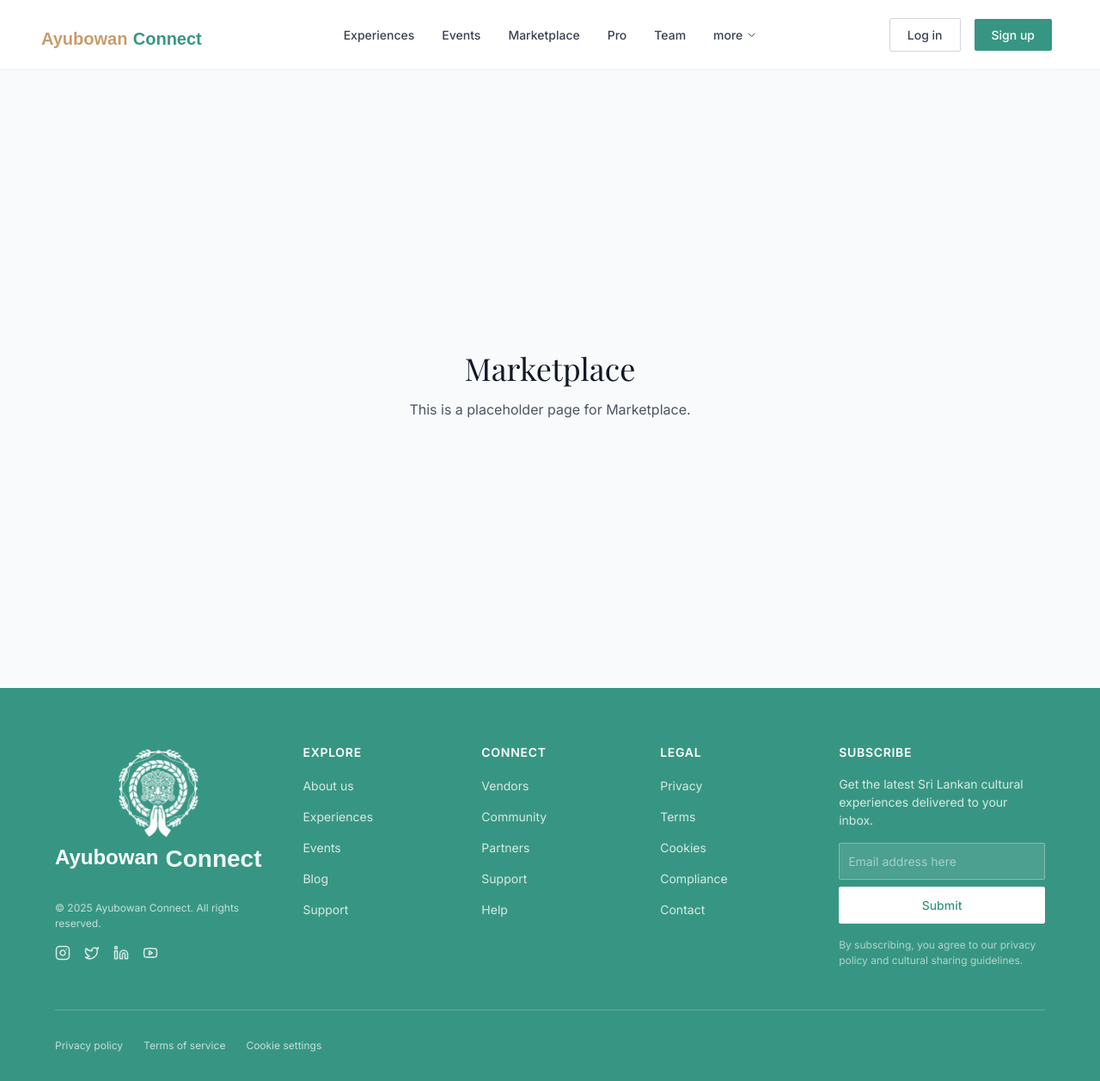
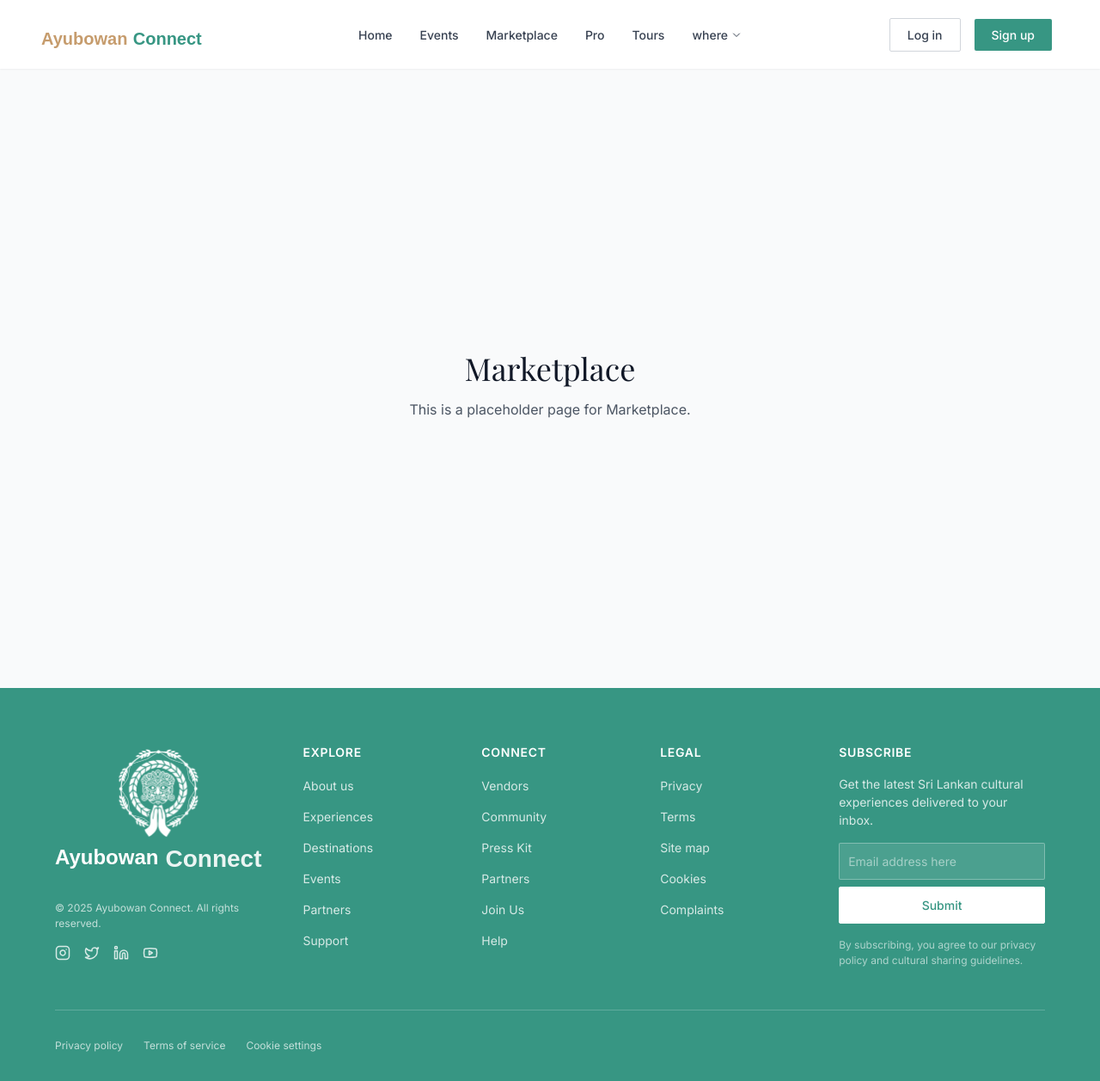
Before and after one commit to MatheeshaB2004/Ayubowan-Connect, a Next.js app in the folder ayubowan-connect/: page /marketplace in a window 1280 px wide. Shown: the whole page at 86% size. Built offline with nearby package versions, Linux system fonts and the light colour scheme; a web font is replaced by a local one.

Commit message:
Refactor Footer, GlobalHeader, and NavbarGuest components for improved readability and consistency

```diff
--- a/ayubowan-connect/components/header_footer/Footer.tsx
+++ b/ayubowan-connect/components/header_footer/Footer.tsx
@@ -1,77 +1,159 @@
-'use client';
+"use client";
 
-import React from 'react';
-import Link from 'next/link';
-import { Instagram, Twitter, Linkedin, Youtube } from 'lucide-react';
-import '../../styles/components/Footer.css';
+import React from "react";
+import Link from "next/link";
+import { Instagram, Twitter, Linkedin, Youtube } from "lucide-react";
+import "../../styles/components/Footer.css";
 
 const Footer: React.FC = () => {
   return (
     <footer className="site-footer">
       <div className="container mx-auto">
         <div className="footer-grid">
-
           {/* Brand Column */}
           <div className="footer-brand-col">
-             <Link href="/" className="footer-brand-link animate-fade-in-up">
-              <img src="/logo.png" alt="Ayubowan Connect" className="footer-logo-image" />
+            <Link href="/" className="footer-brand-link animate-fade-in-up">
+              <img
+                src="/logo.png"
+                alt="Ayubowan Connect"
+                className="footer-logo-image"
+              />
               <div className="footer-brand-text">
                 <span className="brand-ayubowan">Ayubowan</span>
                 <span className="brand-connect">Connect</span>
               </div>
             </Link>
-             <p className="footer-copyright">
+            <p className="footer-copyright">
               © 2025 Ayubowan Connect. All rights reserved.
             </p>
             <div className="footer-socials">
-                <a href="#"><Instagram size={18} /></a>
-                <a href="#"><Twitter size={18} /></a>
-                <a href="#"><Linkedin size={18} /></a>
-                <a href="#"><Youtube size={18} /></a>
+              <a href="#">
+                <Instagram size={18} />
+              </a>
+              <a href="#">
+                <Twitter size={18} />
+              </a>
+              <a href="#">
+                <Linkedin size={18} />
+              </a>
+              <a href="#">
+                <Youtube size={18} />
+              </a>
             </div>
           </div>
 
           {/* Links Column 1 */}
           <div>
-            <h3 className="footer-heading">Explore</h3>
+            <h3 className="footer-heading">EXPLORE</h3>
             <ul className="footer-links">
-              <li><a href="#" onClick={(e) => e.preventDefault()}>About us</a></li>
-              <li><a href="#" onClick={(e) => e.preventDefault()}>Experiences</a></li>
-              <li><a href="#" onClick={(e) => e.preventDefault()}>Events</a></li>
-              <li><a href="#" onClick={(e) => e.preventDefault()}>Blog</a></li>
-              <li><a href="#" onClick={(e) => e.preventDefault()}>Support</a></li>
+              <li>
+                <a href="#" onClick={(e) => e.preventDefault()}>
+                  About us
+                </a>
+              </li>
+              <li>
+                <a href="#" onClick={(e) => e.preventDefault()}>
+                  Experiences
+                </a>
+              </li>
+              <li>
+                <a href="#" onClick={(e) => e.preventDefault()}>
+                  Destinations
+                </a>
+              </li>
+              <li>
+                <a href="#" onClick={(e) => e.preventDefault()}>
+                  Events
+                </a>
+              </li>
+              <li>
+                <a href="#" onClick={(e) => e.preventDefault()}>
+                  Partners
+                </a>
+              </li>
+              <li>
+                <a href="#" onClick={(e) => e.preventDefault()}>
+                  Support
+                </a>
+              </li>
             </ul>
           </div>
 
           {/* Links Column 2 */}
           <div>
-            <h3 className="footer-heading">Connect</h3>
+            <h3 className="footer-heading">CONNECT</h3>
             <ul className="footer-links">
-              <li><a href="#" onClick={(e) => e.preventDefault()}>Vendors</a></li>
-              <li><a href="#" onClick={(e) => e.preventDefault()}>Community</a></li>
-              <li><a href="#" onClick={(e) => e.preventDefault()}>Partners</a></li>
-              <li><a href="#" onClick={(e) => e.preventDefault()}>Support</a></li>
-              <li><a href="#" onClick={(e) => e.preventDefault()}>Help</a></li>
+              <li>
+                <a href="#" onClick={(e) => e.preventDefault()}>
+                  Vendors
+                </a>
+              </li>
+              <li>
+                <a href="#" onClick={(e) => e.preventDefault()}>
+                  Community
+                </a>
+              </li>
+              <li>
+                <a href="#" onClick={(e) => e.preventDefault()}>
+                  Press Kit
+                </a>
+              </li>
+              <li>
+                <a href="#" onClick={(e) => e.preventDefault()}>
+                  Partners
+                </a>
+              </li>
+              <li>
+                <a href="#" onClick={(e) => e.preventDefault()}>
+                  Join Us
+                </a>
+              </li>
+              <li>
+                <a href="#" onClick={(e) => e.preventDefault()}>
+                  Help
+                </a>
+              </li>
             </ul>
           </div>
 
           {/* Links Column 3 */}
           <div>
-            <h3 className="footer-heading">Legal</h3>
+            <h3 className="footer-heading">LEGAL</h3>
             <ul className="footer-links">
-              <li><a href="#" onClick={(e) => e.preventDefault()}>Privacy</a></li>
-              <li><a href="#" onClick={(e) => e.preventDefault()}>Terms</a></li>
-              <li><a href="#" onClick={(e) => e.preventDefault()}>Cookies</a></li>
-              <li><a href="#" onClick={(e) => e.preventDefault()}>Compliance</a></li>
-              <li><a href="#" onClick={(e) => e.preventDefault()}>Contact</a></li>
+              <li>
+                <a href="#" onClick={(e) => e.preventDefault()}>
+                  Privacy
+                </a>
+              </li>
+              <li>
+                <a href="#" onClick={(e) => e.preventDefault()}>
+                  Terms
+                </a>
+              </li>
+              <li>
+                <a href="#" onClick={(e) => e.preventDefault()}>
+                  Site map
+                </a>
+              </li>
+              <li>
+                <a href="#" onClick={(e) => e.preventDefault()}>
+                  Cookies
+                </a>
+              </li>
+              <li>
+                <a href="#" onClick={(e) => e.preventDefault()}>
+                  Complaints
+                </a>
+              </li>
             </ul>
           </div>
 
           {/* Newsletter Column */}
           <div className="footer-newsletter">
-            <h3 className="footer-heading">Subscribe</h3>
+            <h3 className="footer-heading">SUBSCRIBE</h3>
             <p className="newsletter-text">
-              Get the latest Sri Lankan cultural experiences delivered to your inbox.
+              Get the latest Sri Lankan cultural experiences delivered to your
+              inbox.
             </p>
             <form className="newsletter-form">
               <input
@@ -84,15 +166,21 @@ const Footer: React.FC = () => {
               </button>
             </form>
             <p className="newsletter-disclaimer">
-              By subscribing, you agree to our privacy policy and cultural sharing guidelines.
+              By subscribing, you agree to our privacy policy and cultural
+              sharing guidelines.
             </p>
           </div>
-
         </div>
         <div className="footer-bottom">
-             <a href="#" onClick={(e) => e.preventDefault()}>Privacy policy</a>
-             <a href="#" onClick={(e) => e.preventDefault()}>Terms of service</a>
-             <a href="#" onClick={(e) => e.preventDefault()}>Cookie settings</a>
+          <a href="#" onClick={(e) => e.preventDefault()}>
+            Privacy policy
+          </a>
+          <a href="#" onClick={(e) => e.preventDefault()}>
+            Terms of service
+          </a>
+          <a href="#" onClick={(e) => e.preventDefault()}>
+            Cookie settings
+          </a>
         </div>
       </div>
     </footer>
--- a/ayubowan-connect/components/header_footer/GlobalHeader.tsx
+++ b/ayubowan-connect/components/header_footer/GlobalHeader.tsx
@@ -1,12 +1,12 @@
-'use client';
+"use client";
 
-import React, { useState, useEffect } from 'react';
-import Link from 'next/link';
-import { usePathname } from 'next/navigation';
-import { useAuth } from '../../context/AuthContext';
-import NavbarGuest from './NavbarGuest';
-import NavbarTraveller from './NavbarTraveller';
-import NavbarVendor from './NavbarVendor';
+import React, { useState, useEffect } from "react";
+import Link from "next/link";
+import { usePathname } from "next/navigation";
+import { useAuth } from "../../context/AuthContext";
+import NavbarGuest from "./NavbarGuest";
+import NavbarTraveller from "./NavbarTraveller";
+import NavbarVendor from "./NavbarVendor";
 
 const GlobalHeader: React.FC = () => {
   const { role } = useAuth();
@@ -16,11 +16,11 @@ const GlobalHeader: React.FC = () => {
   const [isMobileMenuOpen, setIsMobileMenuOpen] = useState(false);
 
   const pathname = usePathname();
-  const isHome = pathname === '/' || pathname === '/landing';
+  const isHome = pathname === "/" || pathname === "/landing";
 
   useEffect(() => {
     const controlNavbar = () => {
-      if (typeof window !== 'undefined') {
+      if (typeof window !== "undefined") {
         const currentScrollY = window.scrollY;
 
         // Hide if scrolling down and past 100px, show if scrolling up
@@ -41,9 +41,9 @@ const GlobalHeader: React.FC = () => {
       }
     };
 
-    window.addEventListener('scroll', controlNavbar);
+    window.addEventListener("scroll", controlNavbar);
     return () => {
-      window.removeEventListener('scroll', controlNavbar);
+      window.removeEventListener("scroll", controlNavbar);
     };
   }, [lastScrollY]);
 
@@ -53,16 +53,15 @@ const GlobalHeader: React.FC = () => {
   // Text color class for child navbars
   // If transparent (Home + Top), text is white.
   // If solid (Scrolled or not Home), text is dark gray/lochinvar on hover
-  const textColorClass = isTransparent ? 'text-white' : 'text-gray-700';
+  const textColorClass = isTransparent ? "text-white" : "text-gray-700";
 
   // Base class + conditional class
-  const headerClass = `global-header ${isVisible ? '' : 'hidden-header'} ${isTransparent ? 'header-transparent' : 'header-solid'}`;
+  const headerClass = `global-header ${isVisible ? "" : "hidden-header"} ${isTransparent ? "header-transparent" : "header-solid"}`;
 
   return (
     <header className={headerClass}>
       <div className="container header-container relative">
         <div className="header-content">
-
           {/* Logo */}
           <div className="relative z-10 h-full flex items-center">
             <Link href="/" className="logo-container">
@@ -70,11 +69,13 @@ const GlobalHeader: React.FC = () => {
               <img
                 src="/logo.png"
                 alt="Ayubowan Connect"
-                className={`logo-image ${isTransparent ? '' : 'hidden-logo'}`}
+                className={`logo-image ${isTransparent ? "" : "hidden-logo"}`}
               />
 
               {/* Text Logo: Always visible but changes layout */}
-              <div className={`brand-text-container ${isTransparent ? 'layout-stacked' : 'layout-inline'}`}>
+              <div
+                className={`brand-text-container ${isTransparent ? "layout-stacked" : "layout-inline"}`}
+              >
                 <span className="brand-ayubowan">Ayubowan</span>
                 <span className="brand-connect">Connect</span>
               </div>
@@ -83,9 +84,15 @@ const GlobalHeader: React.FC = () => {
 
           {/* Desktop Navigation */}
           <div className="desktop-nav">
-            {role === 'guest' && <NavbarGuest textColorClass={textColorClass} />}
-            {role === 'traveller' && <NavbarTraveller textColorClass={textColorClass} />}
-            {role === 'vendor' && <NavbarVendor textColorClass={textColorClass} />}
+            {role === "guest" && (
+              <NavbarGuest textColorClass={textColorClass} />
+            )}
+            {role === "traveller" && (
+              <NavbarTraveller textColorClass={textColorClass} />
+            )}
+            {role === "vendor" && (
+              <NavbarVendor textColorClass={textColorClass} />
+            )}
           </div>
 
           {/* Mobile Menu Button */}
@@ -94,11 +101,26 @@ const GlobalHeader: React.FC = () => {
               onClick={() => setIsMobileMenuOpen(!isMobileMenuOpen)}
               className="mobile-toggle"
             >
-              <svg className="h-6 w-6" fill="none" viewBox="0 0 24 24" stroke="currentColor">
+              <svg
+                className="h-6 w-6"
+                fill="none"
+                viewBox="0 0 24 24"
+                stroke="currentColor"
+              >
                 {isMobileMenuOpen ? (
-                  <path strokeLinecap="round" strokeLinejoin="round" strokeWidth={2} d="M6 18L18 6M6 6l12 12" />
+                  <path
+                    strokeLinecap="round"
+                    strokeLinejoin="round"
+                    strokeWidth={2}
+                    d="M6 18L18 6M6 6l12 12"
+                  />
                 ) : (
-                  <path strokeLinecap="round" strokeLinejoin="round" strokeWidth={2} d="M4 6h16M4 12h16M4 18h16" />
+                  <path
+                    strokeLinecap="round"
+                    strokeLinejoin="round"
+                    strokeWidth={2}
+                    d="M4 6h16M4 12h16M4 18h16"
+                  />
                 )}
               </svg>
             </button>
@@ -111,31 +133,63 @@ const GlobalHeader: React.FC = () => {
         <div className="mobile-menu absolute top-full left-0 w-full z-50">
           <span className="section-tag">Menu ({role})</span>
 
-             {role === 'guest' && (
+          {role === "guest" && (
             <>
-                    <Link href="/experiences" className="mobile-link">Experiences</Link>
-                    <Link href="/events" className="mobile-link">Events</Link>
-                    <Link href="/marketplace" className="mobile-link">Marketplace</Link>
+              <Link href="/" className="mobile-link">
+                Home
+              </Link>
+              <Link href="/events" className="mobile-link">
+                Events
+              </Link>
+              <Link href="/marketplace" className="mobile-link">
+                Marketplace
+              </Link>
+              <Link href="/pro" className="mobile-link">
+                Pro
+              </Link>
+              <Link href="/trips" className="mobile-link">
+                Tours
+              </Link>
+              <Link href="/experiences" className="mobile-link">
+                Experiences
+              </Link>
               <div className="mobile-menu-divider">
-                      <button className="btn-login" style={{ color: '#374151', borderColor: '#d1d5db' }}>Log in</button>
+                <button
+                  className="btn-login"
+                  style={{ color: "#374151", borderColor: "#d1d5db" }}
+                >
+                  Log in
+                </button>
                 <button className="btn-signup">Sign up</button>
               </div>
             </>
           )}
 
-             {role === 'traveller' && (
+          {role === "traveller" && (
             <>
-                 <Link href="/trips" className="mobile-link">My Trips</Link>
-                 <Link href="/saved" className="mobile-link">Saved</Link>
-                 <Link href="/messages" className="mobile-link">Messages</Link>
+              <Link href="/trips" className="mobile-link">
+                My Trips
+              </Link>
+              <Link href="/saved" className="mobile-link">
+                Saved
+              </Link>
+              <Link href="/messages" className="mobile-link">
+                Messages
+              </Link>
             </>
           )}
 
-             {role === 'vendor' && (
+          {role === "vendor" && (
             <>
-                 <Link href="/dashboard" className="mobile-link">Dashboard</Link>
-                 <Link href="/listings" className="mobile-link">My Listings</Link>
-                 <Link href="/orders" className="mobile-link">Orders</Link>
+              <Link href="/dashboard" className="mobile-link">
+                Dashboard
+              </Link>
+              <Link href="/listings" className="mobile-link">
+                My Listings
+              </Link>
+              <Link href="/orders" className="mobile-link">
+                Orders
+              </Link>
             </>
           )}
         </div>
--- a/ayubowan-connect/components/header_footer/NavbarGuest.tsx
+++ b/ayubowan-connect/components/header_footer/NavbarGuest.tsx
@@ -1,40 +1,84 @@
-'use client';
+"use client";
 
-import React from 'react';
-import Link from 'next/link';
+import React from "react";
+import Link from "next/link";
 
 interface NavbarGuestProps {
   textColorClass?: string;
 }
 
-const NavbarGuest: React.FC<NavbarGuestProps> = ({ textColorClass = '' }) => {
-  const buttonBorderClass = textColorClass.includes('white') ? 'border-white/30 text-white hover:bg-white/10' : 'border-gray-300 text-gray-700 hover:bg-gray-50 hover:border-gray-400';
+const NavbarGuest: React.FC<NavbarGuestProps> = ({ textColorClass = "" }) => {
+  const buttonBorderClass = textColorClass.includes("white")
+    ? "border-white/30 text-white hover:bg-white/10"
+    : "border-gray-300 text-gray-700 hover:bg-gray-50 hover:border-gray-400";
 
   return (
     <div className="nav-guest-container">
       {/* Navigation Links - Centered Absolutely */}
       <div className="nav-links-center">
-        <Link href="/landing#offer" className={`nav-link ${textColorClass}`}>Experiences</Link>
-        <Link href="/landing#offer" className={`nav-link ${textColorClass}`}>Events</Link>
-        <Link href="/landing#offer" className={`nav-link ${textColorClass}`}>Marketplace</Link>
-        <Link href="/landing#pro" className={`nav-link ${textColorClass}`}>Pro</Link>
-        <Link href="/landing#team" className={`nav-link ${textColorClass}`}>Team</Link>
+        <Link href="/" className={`nav-link ${textColorClass}`}>
+          Home
+        </Link>
+        <Link href="/events" className={`nav-link ${textColorClass}`}>
+          Events
+        </Link>
+        <Link href="/marketplace" className={`nav-link ${textColorClass}`}>
+          Marketplace
+        </Link>
+        <Link href="/pro" className={`nav-link ${textColorClass}`}>
+          Pro
+        </Link>
+        <Link href="/trips" className={`nav-link ${textColorClass}`}>
+          Tours
+        </Link>
 
         <div className="relative group">
-          <button className={`nav-link more-dropdown-btn ${textColorClass}`} suppressHydrationWarning>
-            more
-            <svg className="w-3 h-3 ml-1 transition-transform duration-200 group-hover:rotate-180" fill="none" stroke="currentColor" viewBox="0 0 24 24">
-              <path strokeLinecap="round" strokeLinejoin="round" strokeWidth="2" d="M19 9l-7 7-7-7"></path>
+          <button
+            className={`nav-link more-dropdown-btn ${textColorClass}`}
+            suppressHydrationWarning
+          >
+            where
+            <svg
+              className="w-3 h-3 ml-1 transition-transform duration-200 group-hover:rotate-180"
+              fill="none"
+              stroke="currentColor"
+              viewBox="0 0 24 24"
+            >
+              <path
+                strokeLinecap="round"
+                strokeLinejoin="round"
+                strokeWidth="2"
+                d="M19 9l-7 7-7-7"
+              ></path>
             </svg>
           </button>
 
           {/* Dropdown Menu */}
           <div className="dropdown-menu">
-            <Link href="/landing#testimonials" className="dropdown-item w-full text-left block">Testimonials</Link>
-            <Link href="/landing#team" className="dropdown-item w-full text-left block">Our Story</Link>
-            <button className="dropdown-item w-full text-left">Terms & Conditions</button>
-            <button className="dropdown-item w-full text-left">Events</button>
-            <div style={{ borderTop: '1px solid #f3f4f6', margin: '0.25rem 0' }}></div>
+            <Link
+              href="/experiences"
+              className="dropdown-item w-full text-left block"
+            >
+              Experiences
+            </Link>
+            <Link
+              href="/landing#testimonials"
+              className="dropdown-item w-full text-left block"
+            >
+              Testimonials
+            </Link>
+            <Link
+              href="/landing#team"
+              className="dropdown-item w-full text-left block"
+            >
+              Our Story
+            </Link>
+            <button className="dropdown-item w-full text-left">
+              Destinations
+            </button>
+            <div
+              style={{ borderTop: "1px solid #f3f4f6", margin: "0.25rem 0" }}
+            ></div>
             <button className="dropdown-item w-full text-left">Contact</button>
             <button className="dropdown-item w-full text-left">Help</button>
             <button className="dropdown-item w-full text-left">FAQ</button>
@@ -44,8 +88,20 @@ const NavbarGuest: React.FC<NavbarGuestProps> = ({ textColorClass = '' }) => {
 
       {/* Action Buttons */}
       <div className="auth-buttons -mr-2">
-        <a href="#" onClick={(e) => e.preventDefault()} className={`btn-login ${buttonBorderClass} inline-block text-center pt-1.5`}>Log in</a>
-        <a href="#" onClick={(e) => e.preventDefault()} className="btn-signup inline-block text-center pt-1.5">Sign up</a>
+        <a
+          href="#"
+          onClick={(e) => e.preventDefault()}
+          className={`btn-login ${buttonBorderClass} inline-block text-center pt-1.5`}
+        >
+          Log in
+        </a>
+        <a
+          href="#"
+          onClick={(e) => e.preventDefault()}
+          className="btn-signup inline-block text-center pt-1.5"
+        >
+          Sign up
+        </a>
       </div>
     </div>
   );
```
Lines whose indentation alone changed are shown as unchanged.
